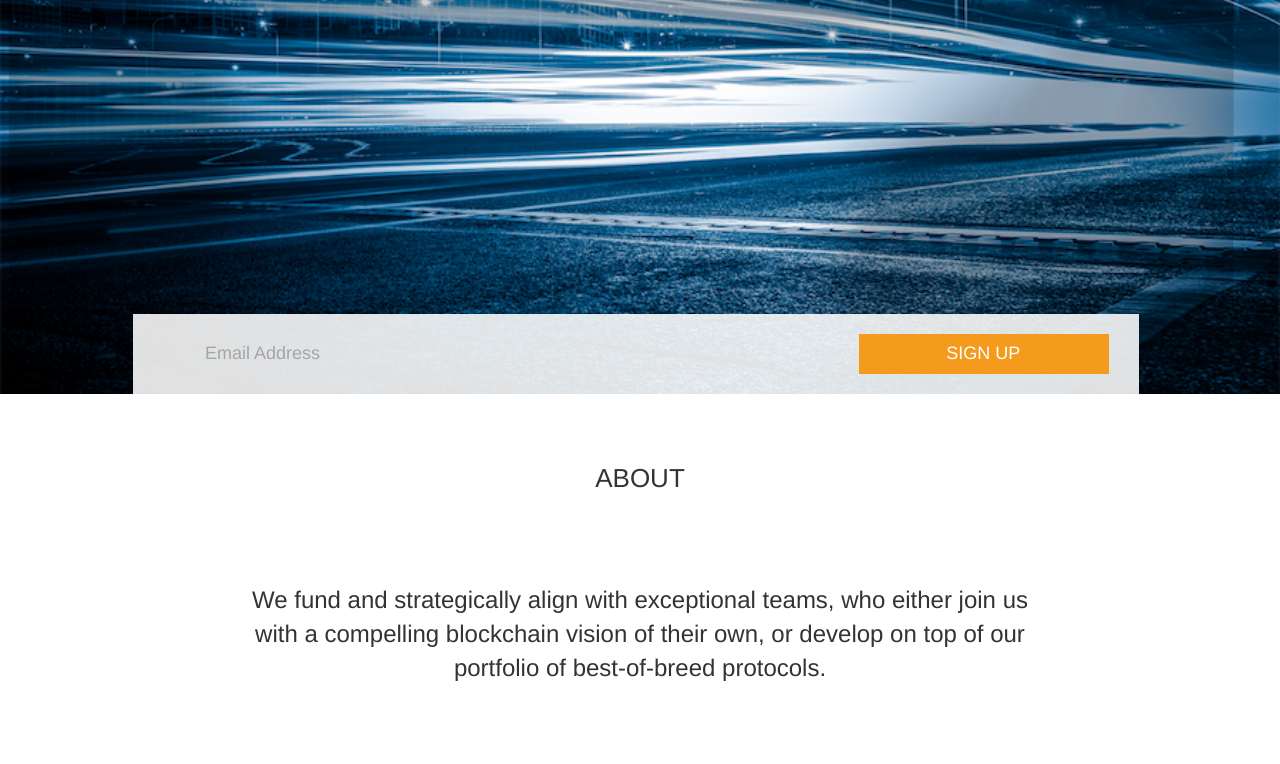
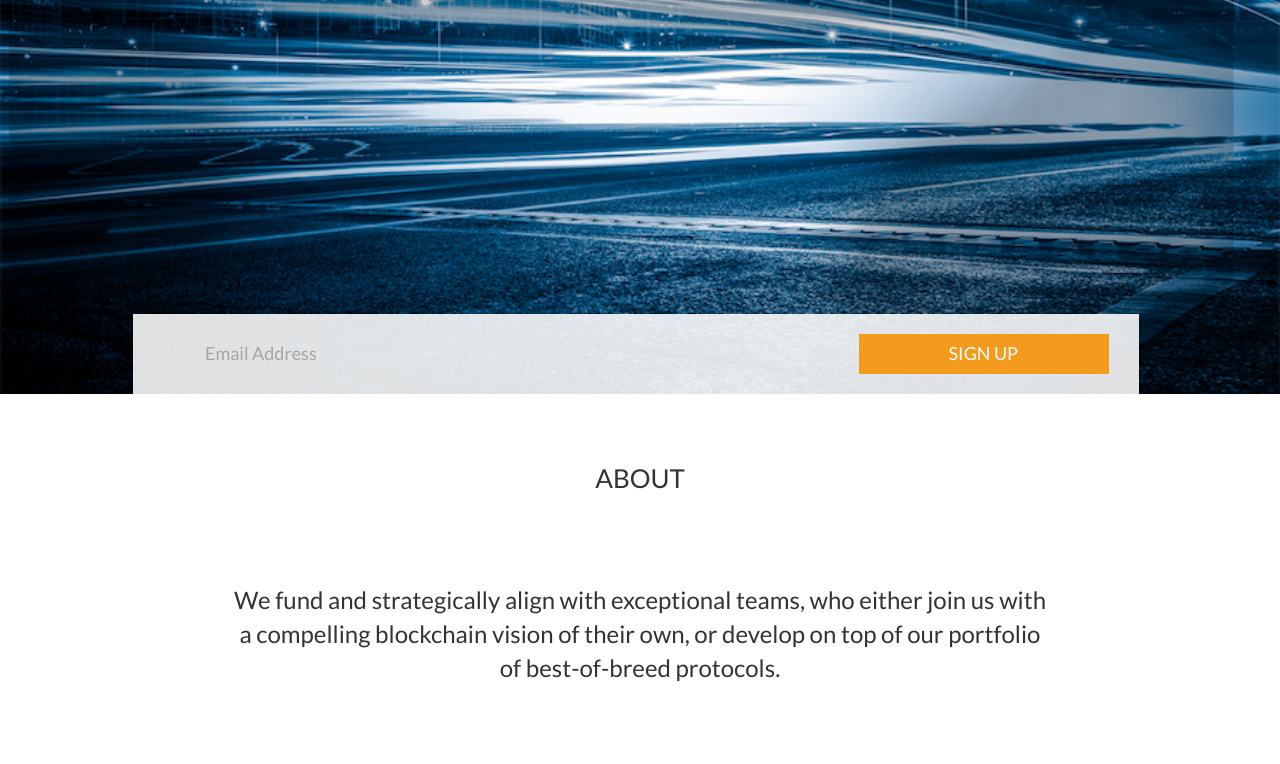
Before and after one commit to blockforge-website/blockforge-website.github.io, a plain HTML site: page index.html in a window 1280 px wide. Shown: the part 406-1170 px from the top of the page. Drawn offline with Linux system fonts and the light colour scheme.

Commit message:
Added Lato font and white social media icons

```diff
--- a/css/style.css
+++ b/css/style.css
@@ -1,5 +1,5 @@
 body {
-  font-family: 'Helvetica', 'san-serif';
+  font-family: 'Lato', 'Helvetica', 'san-serif';
 }
 
 #home {
--- a/index.html
+++ b/index.html
@@ -17,6 +17,8 @@
     <link rel="stylesheet" href="css/style.css">
     <script src="js/jquery/jquery.min.js"></script>
     <script src="js/bootstrap.min.js"></script>
+
+    <link href="https://fonts.googleapis.com/css?family=Lato" rel="stylesheet">
   </head>
   <body>
     <div id="loading-screen" class="centered-column">
```
Also changed, not shown: img/social/angellist_w.png, img/social/facebook_w.png, img/social/linkedin_w.png, img/social/twitter_w.png.
